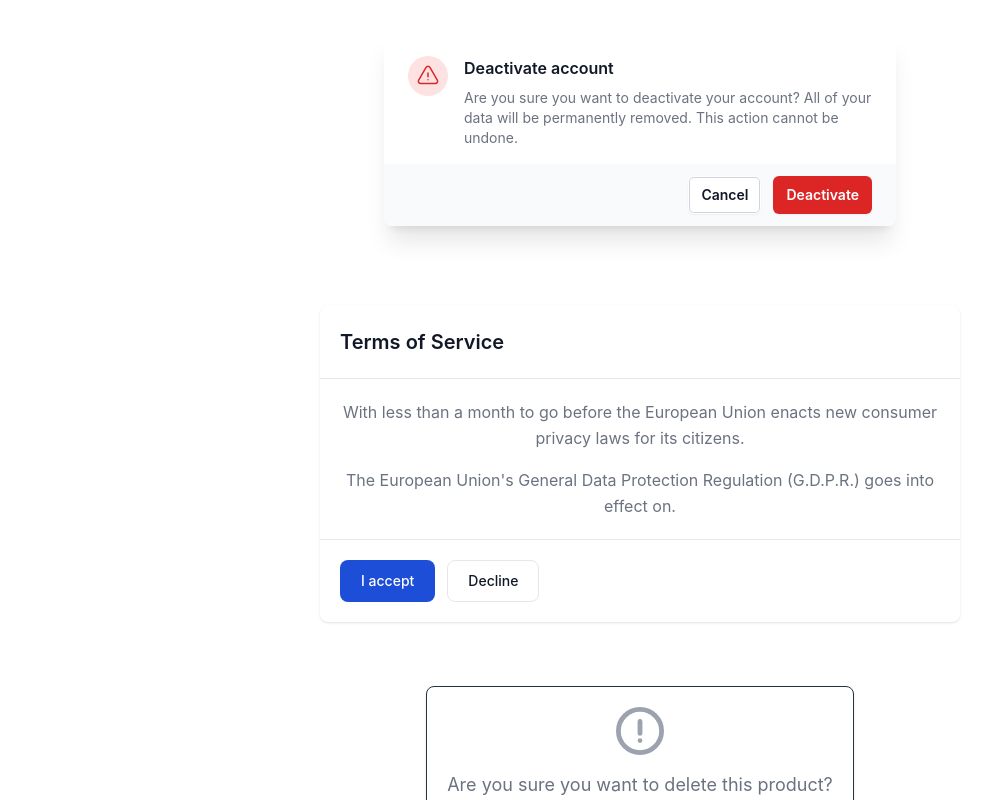
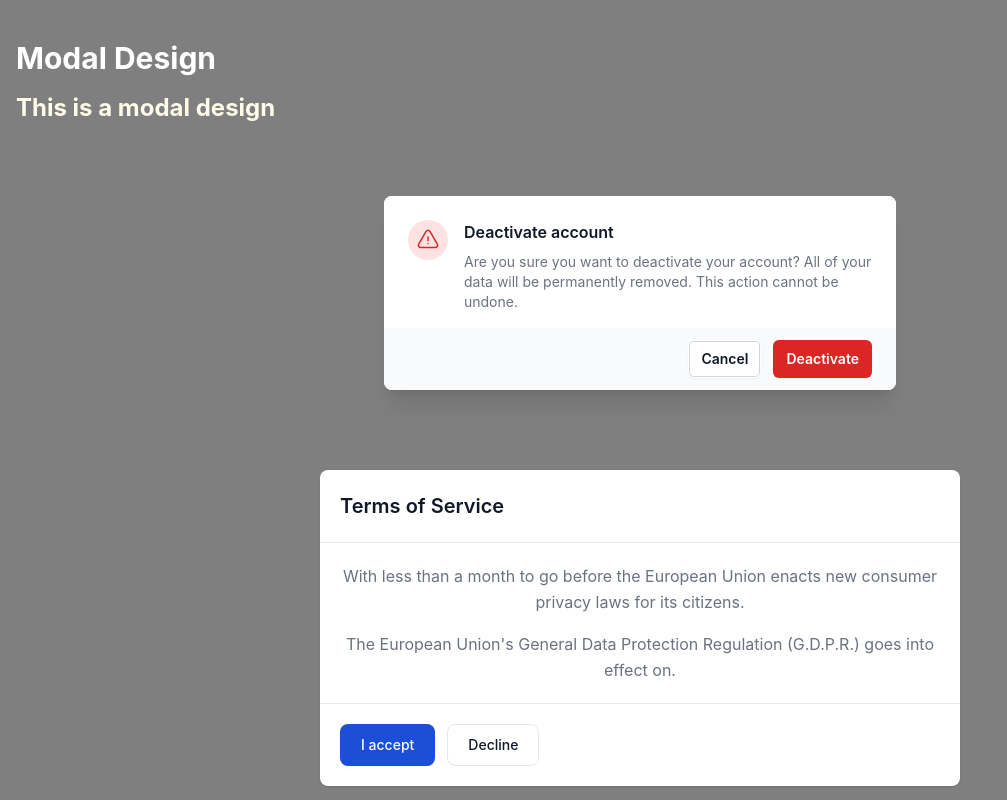
Before and after one commit to mtmsujan/modal-design, a website built with Vite: page index.html in a window 1280 px wide. Shown: the whole page, without its empty margins (0-1007 px from the left). Built offline with nearby package versions, Linux system fonts and the light colour scheme.

Commit message:
Add modal container and general structure

```diff
--- a/index.html
+++ b/index.html
@@ -10,7 +10,9 @@
 </head>
 <body>
     <div class="relative z-10" aria-labelledby="modal-title" role="dialog" aria-modal="true">
-        <div class="fixed inset-0 z-10 w-screen overflow-y-auto">
+        <div class="fixed inset-0 z-10 w-screen overflow-y-auto" style="background: rgba(0, 0, 0, 0.5);">
+            <h1 class="text-3xl font-bold mt-10 m-4 text-white">Modal Design</h1>
+            <p class="text-2xl font-bold mb-10 m-4 text-yellow-50">This is a modal design</p>
             <div class="flex flex-col items-center justify-center p-4 space-y-8 text-center sm:p-0">
                 <!-- Modal dialog box 1 -->
                 <div class="relative transform overflow-hidden rounded-lg bg-white text-left shadow-xl transition-all sm:my-8 sm:w-full sm:max-w-lg">
@@ -84,6 +86,15 @@
                     </div>
                 </div>
 
+
+                <!-- Modal dialog box 4 -->
+                <div class="relative p-4 w-full max-w-md max-h-full">
+                    <!-- Modal content -->
+                    <div class="relative bg-white rounded-lg shadow dark:bg-gray-700">
+
+                    </div>
+                </div>
+
             </div>
         </div>
     </div>
```
